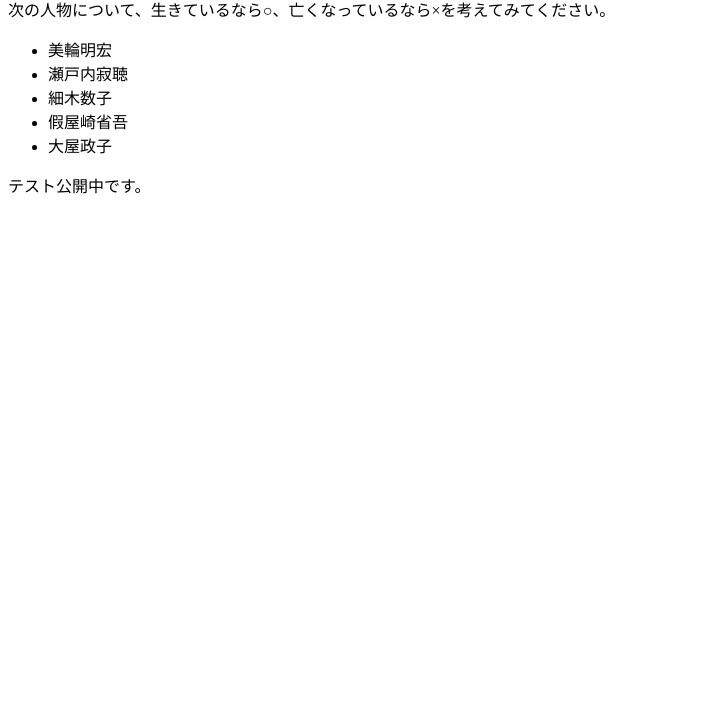
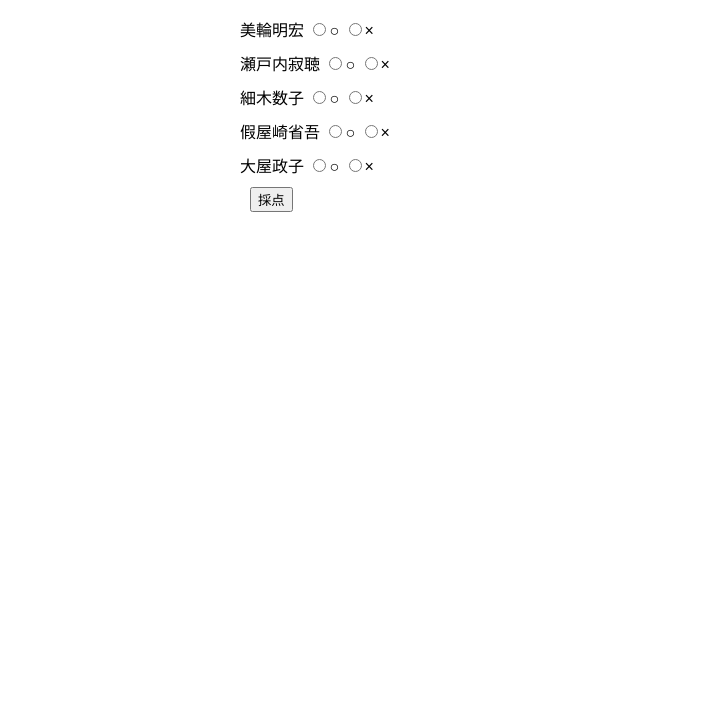
Before and after one commit to sykoec/life-or-death-quiz, a plain HTML site: page index.html in a window 1280 px wide. Shown: the part 92-800 px from the top of the page, without its empty margins (0-710 px from the left). Drawn offline with Linux system fonts and the light colour scheme.

Commit message:
Update index.html

```diff
--- a/index.html
+++ b/index.html
@@ -2,22 +2,82 @@
 <html lang="ja">
 <head>
 <meta charset="UTF-8">
-<title>生死判定クイズ</title>
+<title>この人まだ生きてる？クイズ</title>
+
+<style>
+body{
+    font-family:sans-serif;
+    max-width:800px;
+    margin:auto;
+    padding:20px;
+}
+
+.person{
+    margin:10px 0;
+}
+
+button{
+    margin-left:10px;
+}
+</style>
 </head>
+
 <body>
-<h1>生死判定クイズ</h1>
 
-<p>次の人物について、生きているなら○、亡くなっているなら×を考えてみてください。</p>
+<h1>この人まだ生きてる？クイズ</h1>
 
-<ul>
-<li>美輪明宏</li>
-<li>瀬戸内寂聴</li>
-<li>細木数子</li>
-<li>假屋崎省吾</li>
-<li>大屋政子</li>
-</ul>
+<div id="quiz"></div>
 
-<p>テスト公開中です。</p>
+<button onclick="scoreQuiz()">採点</button>
+
+<h2 id="result"></h2>
+
+<script>
+
+const people = [
+{ name:"美輪明宏", alive:true },
+{ name:"瀬戸内寂聴", alive:false },
+{ name:"細木数子", alive:false },
+{ name:"假屋崎省吾", alive:true },
+{ name:"大屋政子", alive:false }
+];
+
+let html="";
+
+people.forEach((p,i)=>{
+html += `
+<div class="person">
+${p.name}
+<label><input type="radio" name="p${i}" value="true">○</label>
+<label><input type="radio" name="p${i}" value="false">×</label>
+</div>
+`;
+});
+
+document.getElementById("quiz").innerHTML=html;
+
+function scoreQuiz(){
+
+let score=0;
+
+people.forEach((p,i)=>{
+
+const ans=document.querySelector(
+`input[name="p${i}"]:checked`
+);
+
+if(ans && String(p.alive)===ans.value){
+score++;
+}
+
+});
+
+document.getElementById("result").innerHTML =
+`${people.length}問中 ${score}問正解！`;
+
+}
+
+</script>
 
 </body>
 </html>
```
